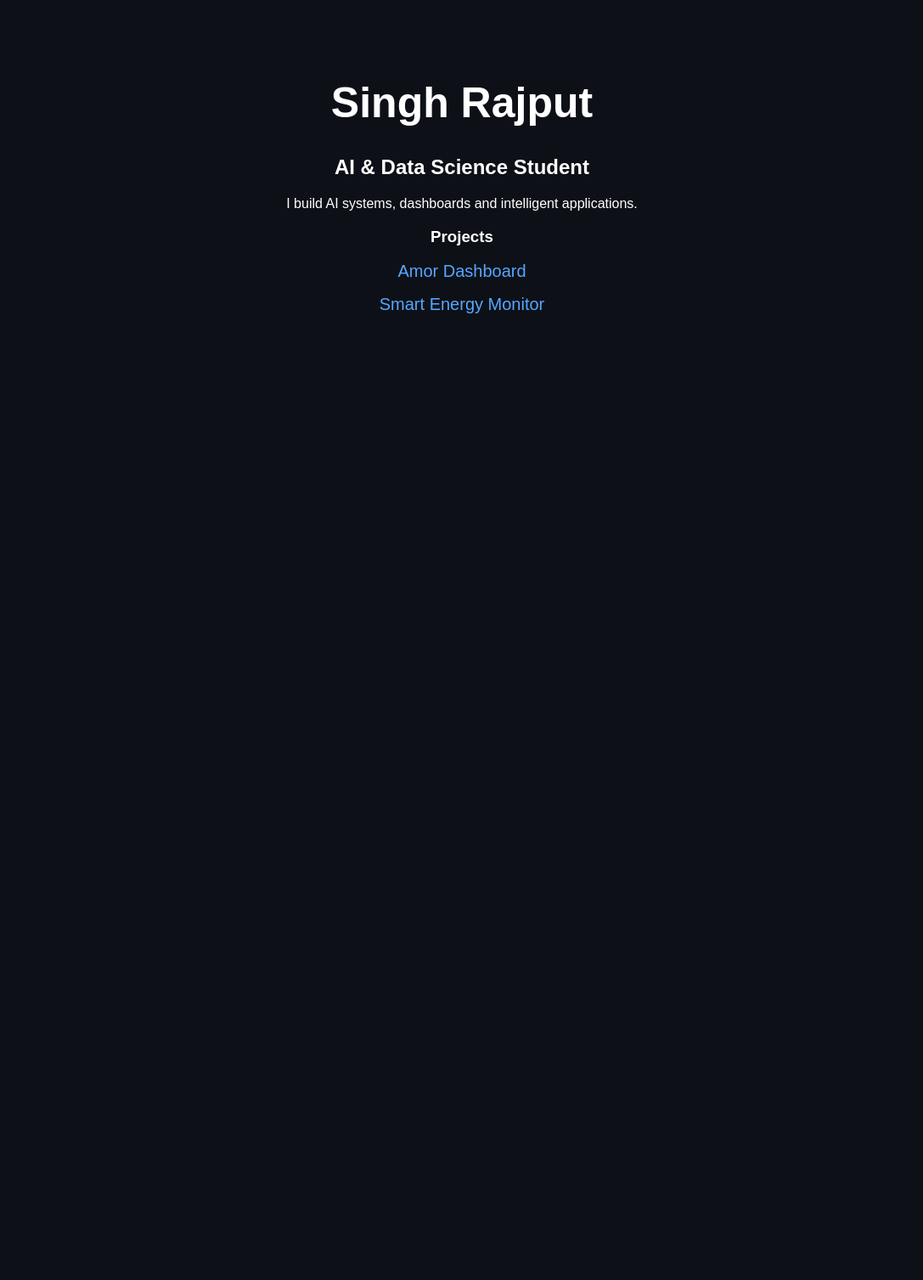
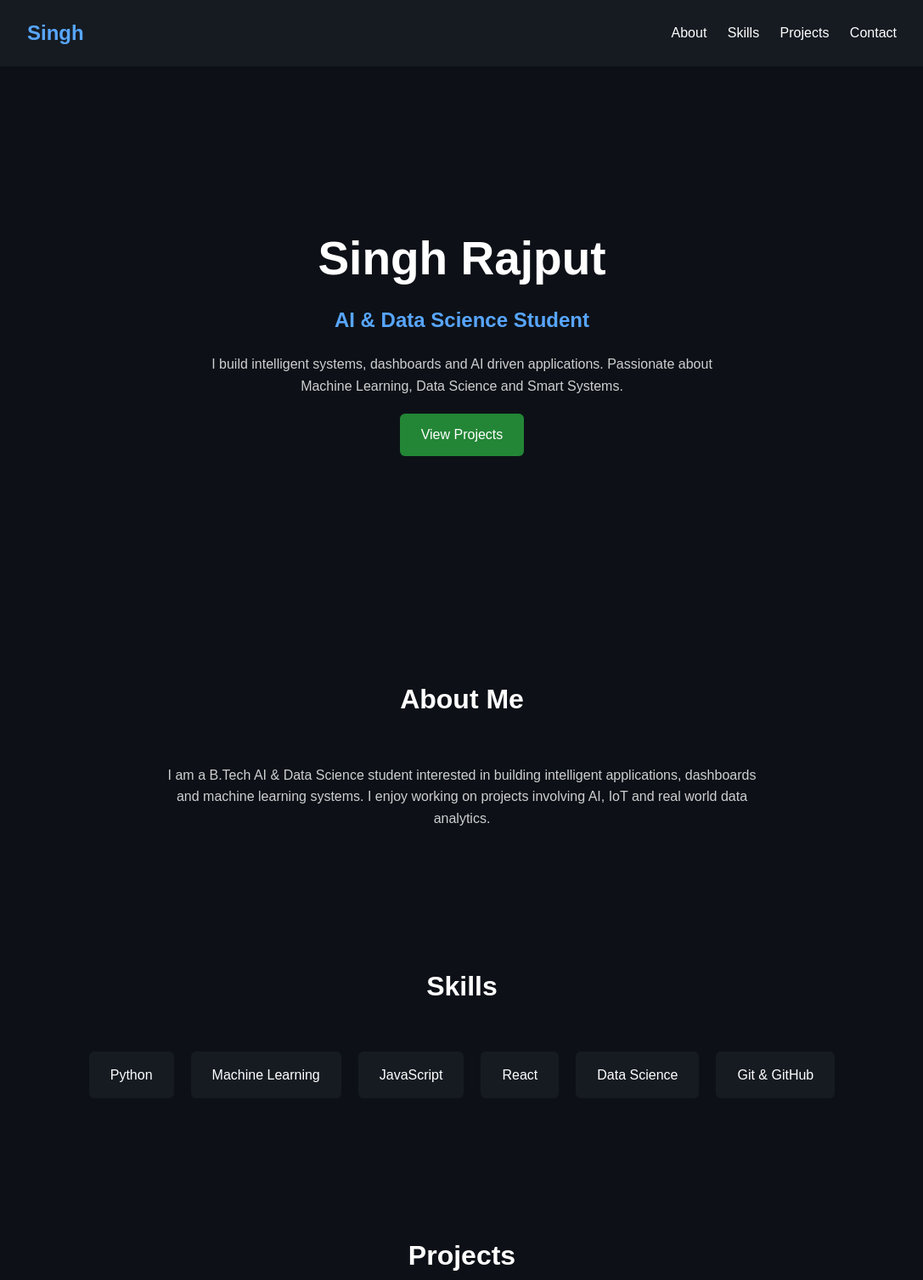
Before and after one commit to sainishrajput-Apk/sainishrajput-apk.github.io, a plain HTML site: page index.html in a window 1280 px wide. Shown: the top 1507 px of the page at 85% size, without its empty margins (96-1183 px from the left). Before the commit the page ends 800 px from the top, so only its background shows below. Drawn offline with Linux system fonts and the light colour scheme.

Commit message:
Update index.html with new content and structure

```diff
--- a/index.html
+++ b/index.html
@@ -1,44 +1,296 @@
 <!DOCTYPE html>
-<html>
+<html lang="en">
+
 <head>
-<title>Singh | AI Developer</title>
+<meta charset="UTF-8">
+<meta name="viewport" content="width=device-width, initial-scale=1.0">
+
+<title>Singh Rajput | AI Developer</title>
+
 <style>
+
+*{
+margin:0;
+padding:0;
+box-sizing:border-box;
+font-family:Arial, Helvetica, sans-serif;
+}
+
 body{
-font-family: Arial;
 background:#0d1117;
 color:white;
-text-align:center;
-padding:50px;
+line-height:1.6;
 }
 
-h1{
-font-size:50px;
+/* NAVBAR */
+
+nav{
+display:flex;
+justify-content:space-between;
+align-items:center;
+padding:20px 10%;
+background:#161b22;
+position:sticky;
+top:0;
 }
 
-a{
+nav h1{
+color:#58a6ff;
+}
+
+nav a{
+color:white;
+text-decoration:none;
+margin-left:20px;
+}
+
+/* HERO */
+
+.hero{
+height:80vh;
+display:flex;
+flex-direction:column;
+justify-content:center;
+align-items:center;
+text-align:center;
+padding:20px;
+}
+
+.hero h1{
+font-size:55px;
+margin-bottom:10px;
+}
+
+.hero h2{
+color:#58a6ff;
+margin-bottom:20px;
+}
+
+.hero p{
+max-width:600px;
+opacity:0.8;
+}
+
+/* BUTTON */
+
+.btn{
+display:inline-block;
+margin-top:20px;
+padding:12px 25px;
+background:#238636;
+border-radius:6px;
+text-decoration:none;
+color:white;
+}
+
+/* SECTION */
+
+section{
+padding:80px 10%;
+}
+
+.section-title{
+text-align:center;
+margin-bottom:50px;
+font-size:32px;
+}
+
+/* SKILLS */
+
+.skills{
+display:flex;
+justify-content:center;
+flex-wrap:wrap;
+gap:20px;
+}
+
+.skill{
+background:#161b22;
+padding:15px 25px;
+border-radius:6px;
+}
+
+/* PROJECTS */
+
+.projects{
+display:grid;
+grid-template-columns:repeat(auto-fit,minmax(250px,1fr));
+gap:30px;
+}
+
+.card{
+background:#161b22;
+padding:20px;
+border-radius:10px;
+transition:0.3s;
+}
+
+.card:hover{
+transform:translateY(-5px);
+}
+
+.card a{
 color:#58a6ff;
 text-decoration:none;
-font-size:20px;
 }
+
+/* CONTACT */
+
+.contact{
+text-align:center;
+}
+
+.contact a{
+color:#58a6ff;
+text-decoration:none;
+margin:10px;
+display:inline-block;
+}
+
+/* FOOTER */
+
+footer{
+text-align:center;
+padding:20px;
+background:#161b22;
+margin-top:40px;
+opacity:0.7;
+}
+
 </style>
 </head>
 
+
 <body>
 
+<!-- NAVBAR -->
+
+<nav>
+
+<h1>Singh</h1>
+
+<div>
+<a href="#about">About</a>
+<a href="#skills">Skills</a>
+<a href="#projects">Projects</a>
+<a href="#contact">Contact</a>
+</div>
+
+</nav>
+
+
+<!-- HERO -->
+
+<div class="hero">
+
 <h1>Singh Rajput</h1>
+
 <h2>AI & Data Science Student</h2>
 
-<p>I build AI systems, dashboards and intelligent applications.</p>
-
-<h3>Projects</h3>
-
 <p>
-<a href="https://sainishrajput-apk.github.io/amor-dashboard/">Amor Dashboard</a>
+I build intelligent systems, dashboards and AI driven applications.
+Passionate about Machine Learning, Data Science and Smart Systems.
 </p>
 
-<p>
-<a href="https://sainishrajput-apk.github.io/smart-energy-monitor/">Smart Energy Monitor</a>
+<a class="btn" href="#projects">View Projects</a>
+
+</div>
+
+
+<!-- ABOUT -->
+
+<section id="about">
+
+<h2 class="section-title">About Me</h2>
+
+<p style="text-align:center;max-width:700px;margin:auto;opacity:0.8">
+
+I am a B.Tech AI & Data Science student interested in building intelligent
+applications, dashboards and machine learning systems. I enjoy working on
+projects involving AI, IoT and real world data analytics.
+
 </p>
 
+</section>
+
+
+<!-- SKILLS -->
+
+<section id="skills">
+
+<h2 class="section-title">Skills</h2>
+
+<div class="skills">
+
+<div class="skill">Python</div>
+<div class="skill">Machine Learning</div>
+<div class="skill">JavaScript</div>
+<div class="skill">React</div>
+<div class="skill">Data Science</div>
+<div class="skill">Git & GitHub</div>
+
+</div>
+
+</section>
+
+
+<!-- PROJECTS -->
+
+<section id="projects">
+
+<h2 class="section-title">Projects</h2>
+
+<div class="projects">
+
+<div class="card">
+<h3>Energy Dashboard</h3>
+<p>Smart energy monitoring dashboard with analytics.</p>
+<br>
+<a href="https://sainishrajput-apk.github.io/amor-dashboard/">View Project</a>
+</div>
+
+<div class="card">
+<h3>Smart Energy Monitor</h3>
+<p>Monitor and analyze electricity consumption.</p>
+<br>
+<a href="https://sainishrajput-apk.github.io/smart-energy-monitor/">View Project</a>
+</div>
+
+<div class="card">
+<h3>AI Projects</h3>
+<p>Upcoming machine learning and AI experiments.</p>
+</div>
+
+</div>
+
+</section>
+
+
+<!-- CONTACT -->
+
+<section id="contact">
+
+<h2 class="section-title">Contact</h2>
+
+<div class="contact">
+
+<a href="https://github.com/sainishrajput-Apk">GitHub</a>
+
+<a href="#">LinkedIn</a>
+
+<a href="mailto:yourmail@email.com">Email</a>
+
+</div>
+
+</section>
+
+
+<footer>
+
+<p>© 2026 Singh Rajput | AI Developer</p>
+
+</footer>
+
 </body>
+
 </html>
```
